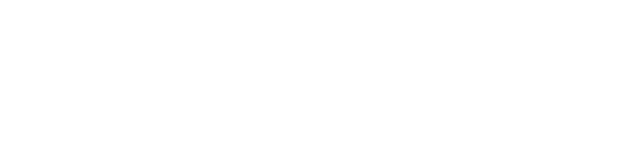
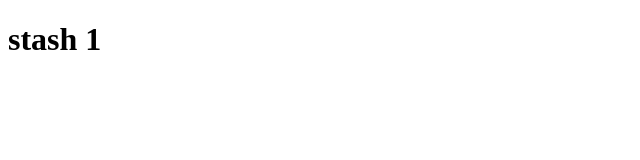
Before and after one commit to masiimc/test1, a plain HTML site: page index.html in a window 1280 px wide. Shown: the whole page, without its empty margins (0-640 px from the left). Drawn offline with Linux system fonts and the light colour scheme.

Commit message:
save stash on dev1 branch

```diff
--- a/index.html
+++ b/index.html
@@ -6,6 +6,6 @@
     <title>Document</title>
 </head>
 <body>
-
+    <h1>stash 1</h1>
 </body>
 </html>
```
Also changed, not shown: server.html (+1 -1 lines).
